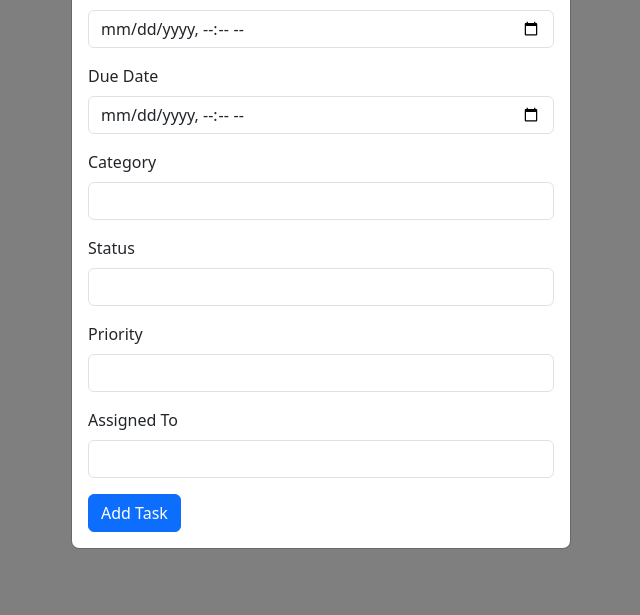
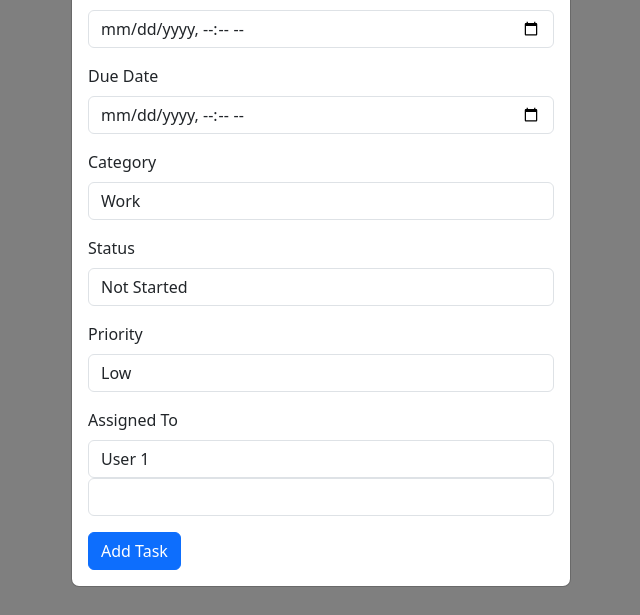
Before and after one commit to noshinrahman11/Task-Management-Software, a Flask app: page /dashboard in a window 1280 px wide, after a click on "Add New Task". Shown: the part 302-917 px from the top of the page, without its empty margins (319-959 px from the left). Run offline with Flask 3, Linux system fonts and the light colour scheme; a user stored in the database is signed in.

Commit message:
fixed dropdowns in add new task form

```diff
--- a/templates/dashboard.html
+++ b/templates/dashboard.html
@@ -58,18 +58,38 @@
                         <!-- FIXME: Add dropdown select box options for category, status, and priority -->
                         <div class="mb-3">
                             <label for="category" class="form-label">Category</label>
-                            <input type="text" class="form-control" id="category" required>
+                            <select class="form-control" id="category" required>
+                                <option value="Work">Work</option>
+                                <option value="Personal">Personal</option>
+                                <option value="Other">Other</option>
+                            </select>
+                            <!-- <input type="text" class="form-control" id="category" required> -->
                         </div>
                         <div class="mb-3">
                             <label for="status" class="form-label">Status</label>
-                            <input type="text" selectBoxOptions="Work;Personal;Other" class="form-control" id="status" required>
+                            <!-- FIXME: Add received and accepted after adding manager -->
+                            <select class="form-control" id="status" required>
+                                <option value="Not started">Not Started</option>
+                                <option value="In Progrss">In Progress</option>
+                                <option value="Completed">Completed</option>
+                                <option value="On Hold">On Hold</option>
+                                <option value="Cancelled">Cancelled</option>
+                            </select>
+                            <!-- <input type="text" class="form-control" id="status" required> -->
                         </div>
                         <div class="mb-3">
                             <label for="priority" class="form-label">Priority</label>
-                            <input type="text" selectBoxOptions="Low;Medium;High" class="form-control" id="priority" required>
+                            <select class="form-control" id="priority" required>
+                                <option value="Low">Low</option>
+                                <option value="Medium">Medium</option>
+                                <option value="High">High</option>
+                            </select>
+                            <!-- <input type="text" class="form-control" id="priority" required> -->
                         </div>
                         <div class="mb-3">
                             <label for="assignedTo" class="form-label">Assigned To</label>
+                            <select class="form-control" id="assignedTo" required>
+                                <option value="user1_username">User 1</option>
                             <input type="text" class="form-control" id="assignedTo" required>
                         </div>
                         <button type="submit" class="btn btn-primary">Add Task</button>
```
